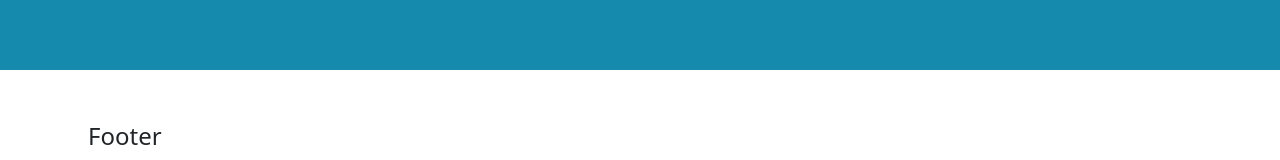
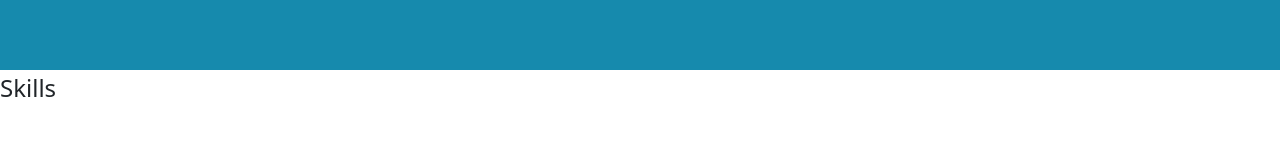
Before and after one commit to Kekechi/Portfolio, a React (Vite) app: page / in a window 1280 px wide. Shown: the part 2378-2538 px from the top of the page. Built offline with nearby package versions, Linux system fonts and the light colour scheme.

Commit message:
create skills section

```diff
--- a/src/Components/Home/Home.jsx
+++ b/src/Components/Home/Home.jsx
@@ -2,6 +2,7 @@ import React from "react";
 import Profile from "./Profile/Profile";
 import { Hero } from "./Hero/Hero";
 import Projects from "./Projects/Projects";
+import Skills from "./Skills/Skills";
 
 const Home = () => {
   return (
@@ -9,6 +10,7 @@ const Home = () => {
       <Hero />
       <Profile />
       <Projects />
+      <Skills />
     </main>
   );
 };
--- /dev/null
+++ b/src/Components/Home/Skills/Skills.jsx
@@ -0,0 +1,7 @@
+import React from "react";
+
+function Skills() {
+  return <div>Skills</div>;
+}
+
+export default Skills;
```
